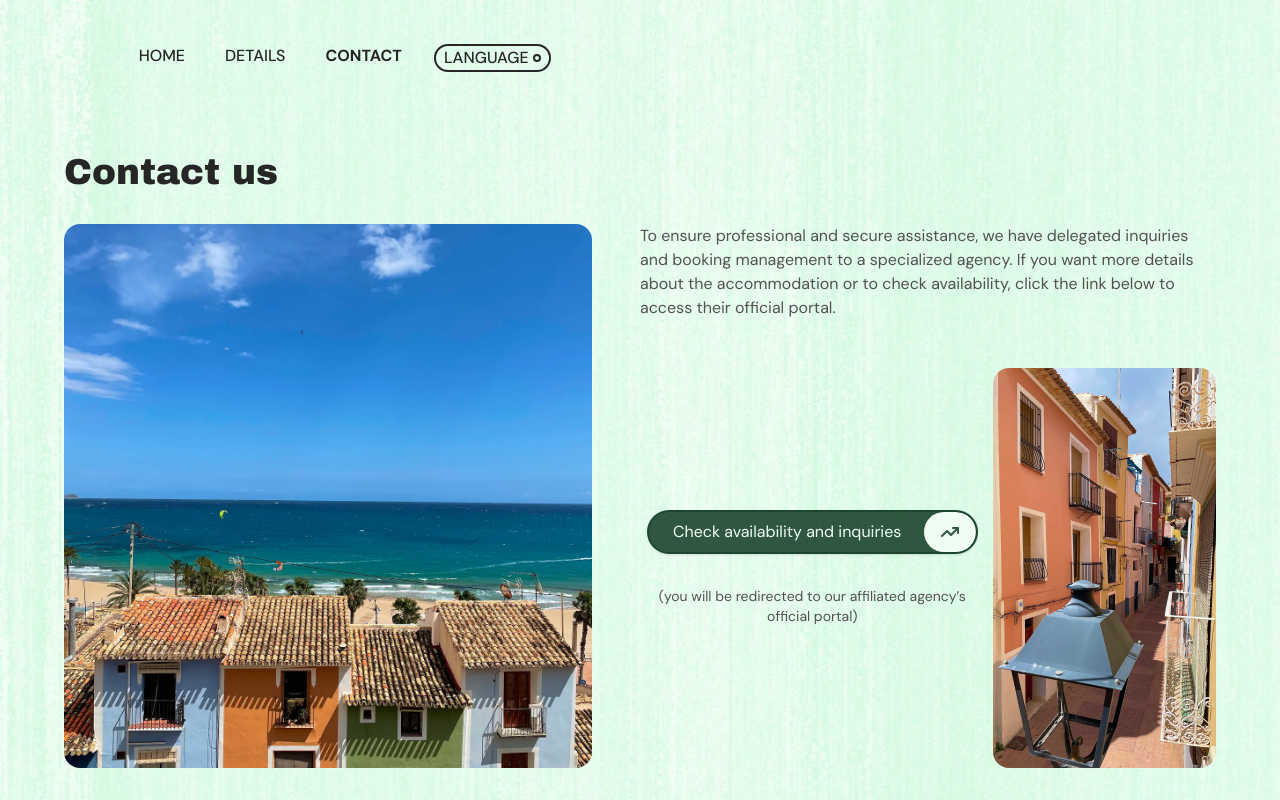
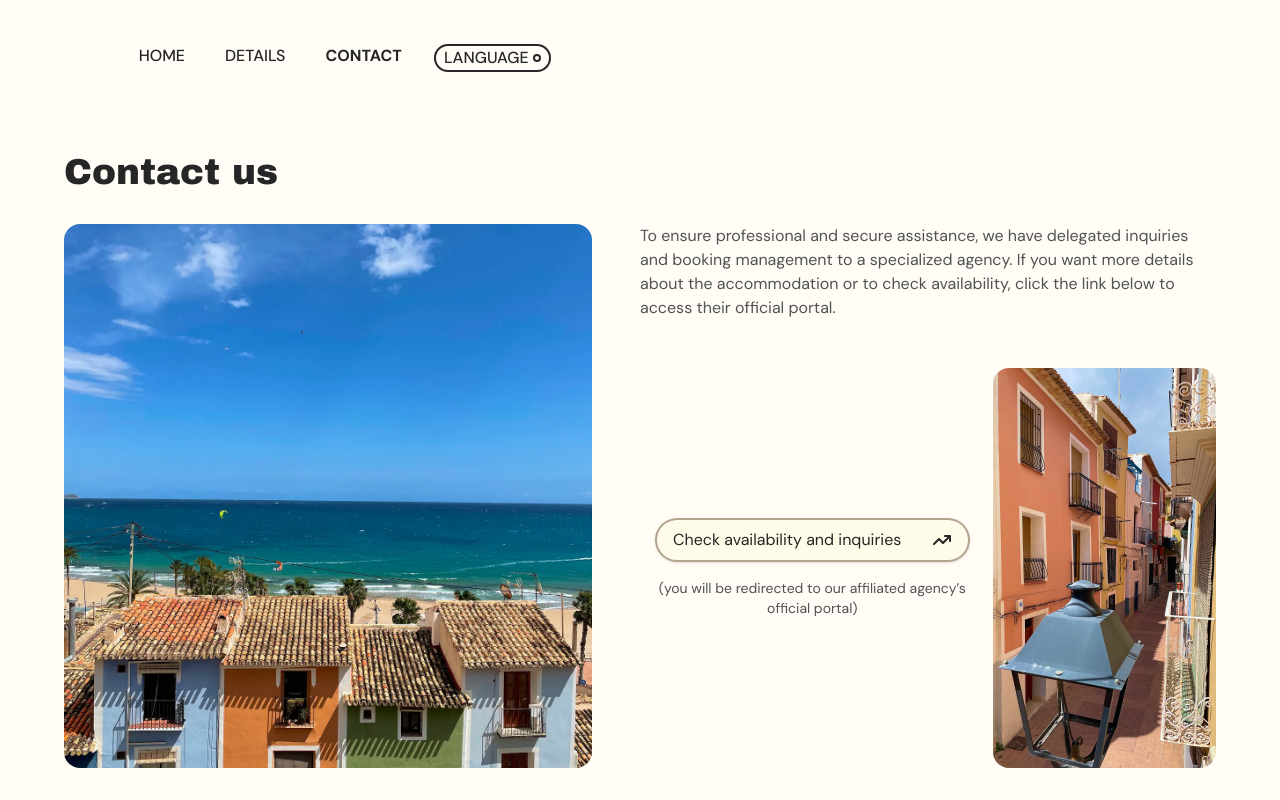
Before and after one commit to JaumeEsquerdo/costera-n1, a Next.js app in the folder costera-n1/: page /en/contacto in a window 1280 px wide. Shown: the top 800 px of the page. Built offline with nearby package versions, Linux system fonts and the light colour scheme.

Commit message:
act colores generales layout

```diff
--- a/costera-n1/app/[locale]/contacto/page.jsx
+++ b/costera-n1/app/[locale]/contacto/page.jsx
@@ -43,12 +43,12 @@ export default function Contacto() {
           <div className="flex flex-col gap-12 lg:max-w-1/2">
             <p className="text-neutral-600">{textsContact.description}</p>
             <div className="flex flex-col w-full gap-2 lg:flex-row lg:items-center lg:justify-between">
-              <div className="flex flex-col w-full items-center justify-center gap-6 lg:gap-8 lg:w-fit">
+              <div className="flex flex-col w-full items-center justify-center gap-2 lg:gap-4 lg:w-fit">
                 <a
                   className="   group cursor-pointer inline-flex items-stretch
-    border-2 border-green-950/40
-    bg-green-950/80
-    text-green-50
+    border-2 border-yellow-950/40
+    bg-yellow-50
+    text-neutral-800
     rounded-4xl
     overflow-hidden
     shadow-sm
@@ -56,9 +56,9 @@ export default function Contacto() {
     hover:scale-95
     will-change-transform
     transition-all duration-200
-    active:scale-90"
+    active:scale-85"
                 >
-                  <span className="flex items-center px-6 py-2 text-green-50">
+                  <span className="flex items-center px-4 py-2 text-neutral-800">
                     {textsContact.cta}
                   </span>
                   <span
@@ -67,8 +67,8 @@ export default function Contacto() {
       flex items-center justify-center
       px-4
       rounded-4xl
-      bg-green-50
-      text-green-950/80
+
+      text-neutral-800
       -ml-px
       transition-transform duration-200
       group-hover:translate-x-1.5
--- a/costera-n1/app/[locale]/detalles/page.jsx
+++ b/costera-n1/app/[locale]/detalles/page.jsx
@@ -146,7 +146,7 @@ export default function Detalles() {
       </main>
       <section
         ref={mapRef}
-        className="relative bg-green-950 h-[70vh] lg:[80vh] flex flex-col gap-12 lg:gap-20 justify-center items-center"
+        className="relative bg-neutral-800 h-[70vh] lg:[80vh] flex flex-col gap-12 lg:gap-20 justify-center items-center"
         data-is-dark="true"
       >
         <motion.h2
@@ -166,7 +166,7 @@ export default function Detalles() {
           <svg
             viewBox="0 0 1440 320"
             preserveAspectRatio="none"
-            className="w-full h-42 fill-green-950"
+            className="w-full h-42 fill-neutral-800"
           >
             <motion.path
               data-is-dark="true"
@@ -206,7 +206,7 @@ export default function Detalles() {
           />
         </div>
       </section>
-      <Footer bgColor="bg-green-50" textColor="text-green-950" />
+      <Footer bgColor="bg-neutral-50" textColor="text-neutral-950" />
     </>
   );
 }
--- a/costera-n1/app/[locale]/layout.js
+++ b/costera-n1/app/[locale]/layout.js
@@ -92,11 +92,11 @@ export async function generateMetadata({ params }) {
       icon: "/icon.svg",
       apple: "/apple-icon.png",
     },
-    other: {
-      rel: "preload",
-      as: "image",
-      href: "/bg-pattern.webp",
-    },
+    // other: {
+    //   rel: "preload",
+    //   as: "image",
+    //   href: "/bg-pattern.webp",
+    // },
   };
 }
 
@@ -107,11 +107,11 @@ export default async function RootLayout({ children, params }) {
       lang={locale}
       className={`${archivoBlack.variable} ${dmSans.variable} ${playfair.variable} h-full antialiased`}
     >
-      <body className="relative min-h-full flex flex-col bg-green-50 font-body text-neutral-800 ">
-        <div
+      <body className="relative min-h-full flex flex-col bg-[#fffdf6] font-body text-neutral-800 ">
+        {/* <div
           aria-hidden="true"
           className="fixed inset-0 -z-10 opacity-[0.6] pointer-events-none bg-[url('/bg-noise.webp')] bg-repeat"
-        />
+        /> */}
         {/* <SmoothScroll> */}
 
         {children}
--- a/costera-n1/app/[locale]/page.jsx
+++ b/costera-n1/app/[locale]/page.jsx
@@ -90,7 +90,7 @@ export default function Home() {
                   exit="closed"
                   className="text-center fixed top-6 lg:top-8 z-10 g-12 max-w-[90%]"
                 >
-                  <h1 className="font-title text-5xl lg:text-9xl text-green-950">
+                  <h1 className="font-title text-5xl lg:text-9xl text-neutral-800">
                     {t.Home.title}
                   </h1>
                   <h2 className="text-base lg:text-xl mt-4 text-neutral-800 [@media(max-height:720px)]:hidden">
@@ -141,7 +141,7 @@ export default function Home() {
                   </h2>
                   <FontAwesomeIcon
                     icon={faAngleDown}
-                    className="text-3xl text-green-950 left-1/2 -translate-x-1/2 absolute animate-buble transition-all duration-100"
+                    className="text-3xl text-neutral-800 left-1/2 -translate-x-1/2 absolute animate-buble transition-all duration-100"
                   />
                 </motion.div>
               )}
--- a/costera-n1/app/components/BookingCTA.jsx
+++ b/costera-n1/app/components/BookingCTA.jsx
@@ -51,9 +51,9 @@ export const BookingCTA = () => {
           variants={itemsVariants}
           className="
     group cursor-pointer inline-flex items-stretch
-    border-2 border-green-950/40
-    bg-green-950/80
-    text-green-50
+    border-2 border-yellow-950/40
+    bg-yellow-50
+    text-neutral-800
     rounded-4xl
     overflow-hidden
     shadow-sm
@@ -61,21 +61,20 @@ export const BookingCTA = () => {
     hover:scale-95
     will-change-transform
     transition-all duration-200
-    active:scale-90
+    active:scale-85
   "
         >
-          <span className="flex items-center px-6 py-2 text-green-50">
+          <span className="flex items-center px-4 py-2 text-neutral-800">
             {textsBookingCta.button}
           </span>
 
           <span
             className="
-
-      flex items-center justify-center
+    flex items-center justify-center
       px-4
       rounded-4xl
-      bg-green-50
-      text-green-950/80
+
+      text-neutral-800
       -ml-px
       transition-transform duration-200
       group-hover:translate-x-1.5
--- a/costera-n1/app/components/Footer.jsx
+++ b/costera-n1/app/components/Footer.jsx
@@ -4,7 +4,7 @@ import { motion } from "framer-motion";
 import { BackToTop } from "./BackToTop";
 
 export const Footer = ({
-  bgColor = "bg-green-950",
+  bgColor = "bg-neutral-800",
   textColor = "text-white",
 }) => {
   const { t } = useI18n();
--- a/costera-n1/app/components/PresentationHouse.jsx
+++ b/costera-n1/app/components/PresentationHouse.jsx
@@ -136,7 +136,7 @@ export const PresentationHouse = () => {
             variants={containerVariants}
             initial="hidden"
             whileInView="visible"
-            className="font-title text-5xl lg:text-7xl text-center text-green-950"
+            className="font-title text-5xl lg:text-7xl text-center text-neutral-800"
           >
             {texts.title.split(" ").map((word, wordIndex) => (
               // cada palabra en un span y después se mapea cada span por letra
@@ -181,13 +181,13 @@ export const PresentationHouse = () => {
                       className={`object-cover object-center  hover:opacity-90 `}
                     />
                     {img.src === imageRendered && (
-                      <div className="absolute inset-0 bg-green-900/60 z-10" />
+                      <div className="absolute inset-0 bg-yellow-700/60 z-10" />
                     )}
                   </div>
                 ))}
                 <Link
                   href="/detalles"
-                  className="hover:opacity-60 transition-opacity text-green-950 duration-100 w-fit h-fit text-center"
+                  className="hover:opacity-60 transition-opacity text-yellow-700 duration-100 w-fit h-fit text-center"
                 >
                   (+)
                 </Link>
--- a/costera-n1/app/globals.css
+++ b/costera-n1/app/globals.css
@@ -3,10 +3,6 @@
 /* Forzar modo claro para mantener la UI consistente aunque el usuario tenga dark mode activo */
 html {
   color-scheme: light;
-}
-
-body {
-  background-color: #f0fdf4; /* mismo bg q el bg-green-50 */
 }
 
 /* Base typography rendering: texto más suave y limpio */
--- a/costera-n1/locales/en.json
+++ b/costera-n1/locales/en.json
@@ -46,7 +46,7 @@
     },
     "HorizontalScroll": {
       "sectionZero": {
-        "title": "COSTERETA n1 <br /> the heart of La Vila",
+        "title": "COSTERETA n1 <br /> the charm of simplicity",
         "subtitle": "A journey through what awaits you just a few steps away"
       },
       "section1": {
--- a/costera-n1/locales/es.json
+++ b/costera-n1/locales/es.json
@@ -47,14 +47,14 @@
       },
 
       "p5": {
-        "title": "CASA REAL",
+        "title": "AUTÉNTICO",
 
         "subtitle": "Esencia histórica con interior sencillo y cómodo"
       }
     },
     "HorizontalScroll": {
       "sectionZero": {
-        "title": "COSTERETA n1 <br /> el corazón de La Vila",
+        "title": "COSTERETA n1 <br /> el encanto de lo sencillo",
         "subtitle": "Un recorrido por lo que te espera a solo unos pasos"
       },
       "section1": {
```
Also changed, not shown: costera-n1/app/components/BackToTop.jsx (+2 -2 lines).
